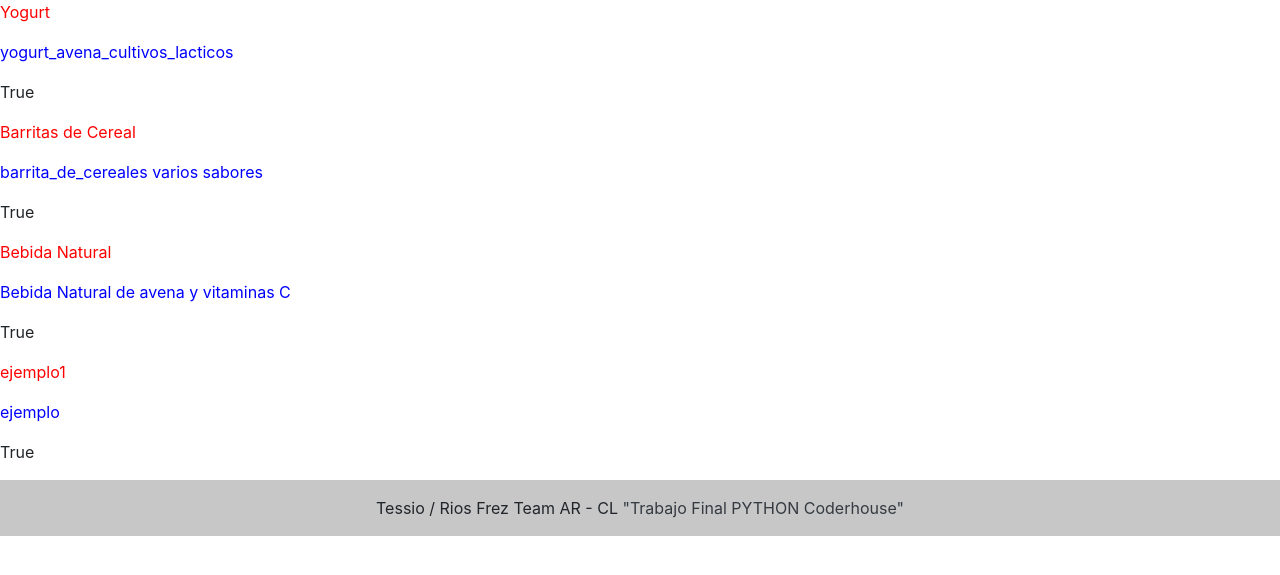
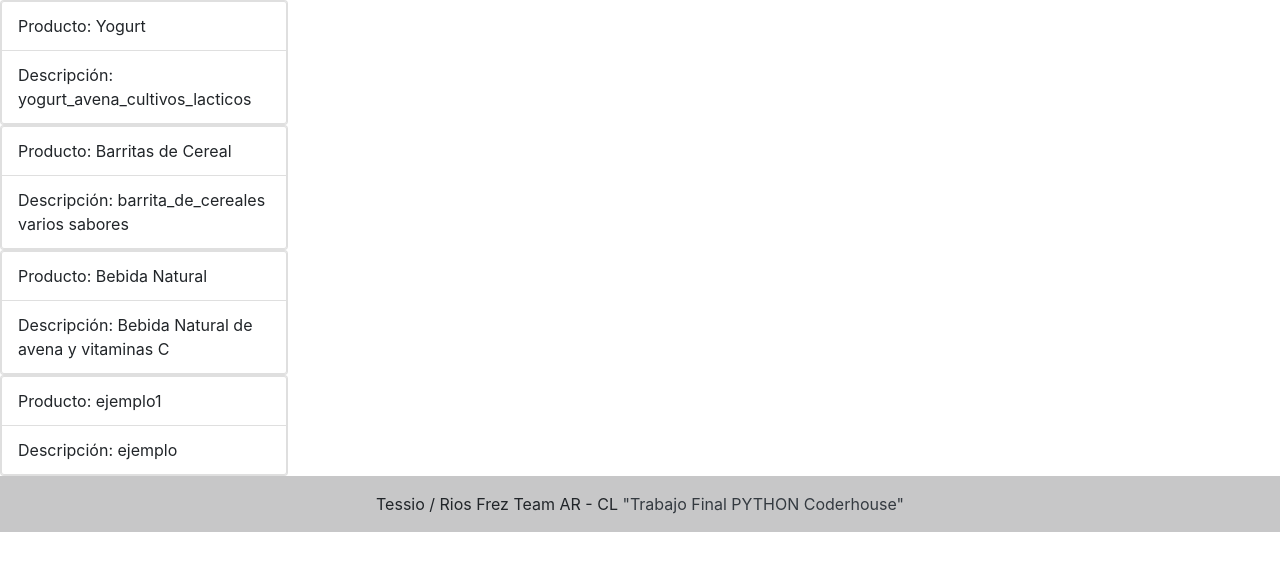
Before and after one commit to joseignaciotessio/Entrega1-Rios-Perez-Tessio, a Django app: page /Category/ in a window 1280 px wide. Shown: the part 56-631 px from the top of the page. Run offline with Django 4.2, Linux system fonts and the light colour scheme; data comes from the database, SQL or seed files in the repository.

Commit message:
Probando con tarjetas

```diff
--- a/proyecto_final/templates/category.html
+++ b/proyecto_final/templates/category.html
@@ -7,9 +7,12 @@
 {% block contenido_que_cambia %}
 
 {% for i in Category %}
-<p><a style ="color:red">{{i.categoria}} </a><p>
-    <p><a style ="color:blue">{{i.description}} </a><p>
-        <p><a>{{i.activo}} </a><p>
+<div class="card" style="width: 18rem;">
+    <ul class="list-group list-group-light">
+      <li class="list-group-item px-3">Producto: {{i.categoria}}</li>
+      <li class="list-group-item px-3">Descripción: {{i.description}} </li>
+    </ul>
+  </div>
 {% endfor %}
 
 {% endblock %}
```
Also changed, not shown: proyecto_final/templates/container.html (+7 -3 lines), proyecto_final/templates/search_any_products.html (+7 -5 lines).
